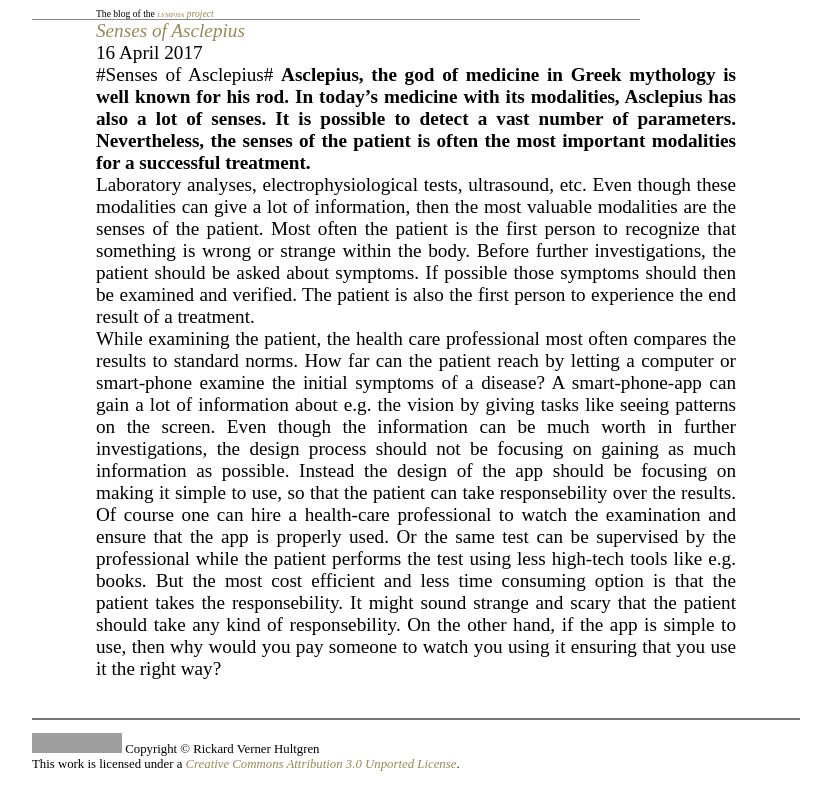
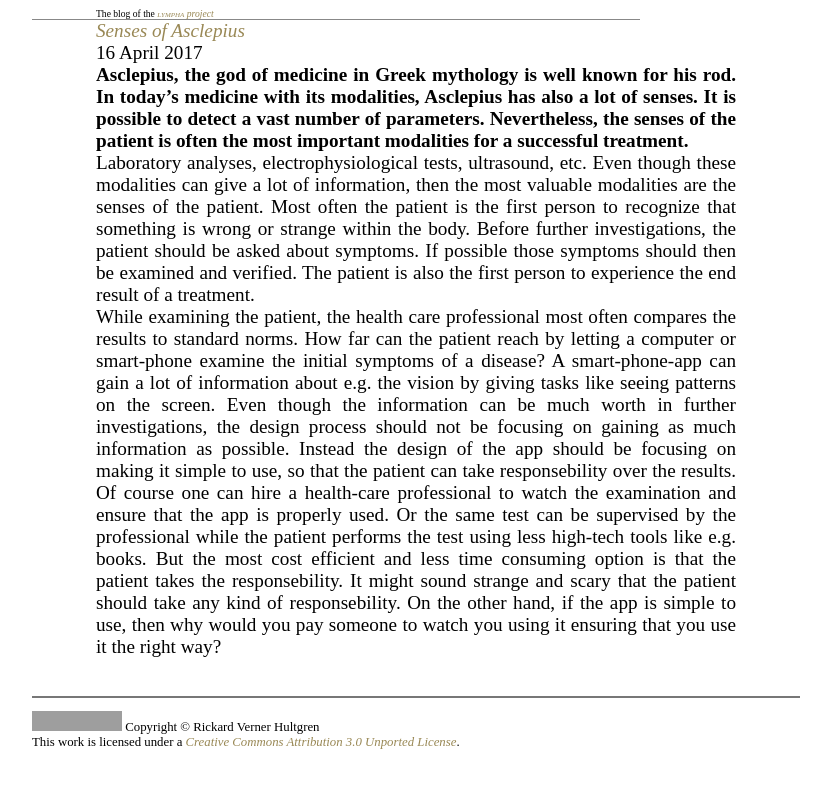
Before and after one commit to RickardHultgren/LYMPHA, a Jekyll site: the page built from _posts/2017-04-16-Senses_of_Asclepius.md, in a window 1280 px wide. Shown: the top 810 px of the page, without its empty margins (232-1063 px from the left). Built offline with Jekyll 4.4.1, drawn with Linux system fonts in a browser that asks for light colours; some web fonts are replaced; grey boxes are pictures that could not be loaded.

Commit message:
Mr Hyde was here …

```diff
--- a/_posts/2017-04-16-Senses_of_Asclepius.md
+++ b/_posts/2017-04-16-Senses_of_Asclepius.md
@@ -3,7 +3,6 @@ layout: post
 title: "Senses of Asclepius"
 author: "Rickard"
 ---
-#Senses of Asclepius#
 **Asclepius, the god of medicine in Greek mythology is well known for his rod. In today's medicine with its modalities, Asclepius has also a lot of senses. It is possible to detect a vast number of parameters. Nevertheless, the senses of the patient is often the most important modalities for a successful treatment.**
 
 Laboratory analyses, electrophysiological tests, ultrasound, etc. Even though these modalities can give a lot of information, then the most valuable modalities are the senses of the patient. Most often the patient is the first person to recognize that something is wrong or strange within the body. Before further investigations, the patient should be asked about symptoms. If possible those symptoms should then be examined and verified. The patient is also the first person to experience the end result of a treatment.
```
